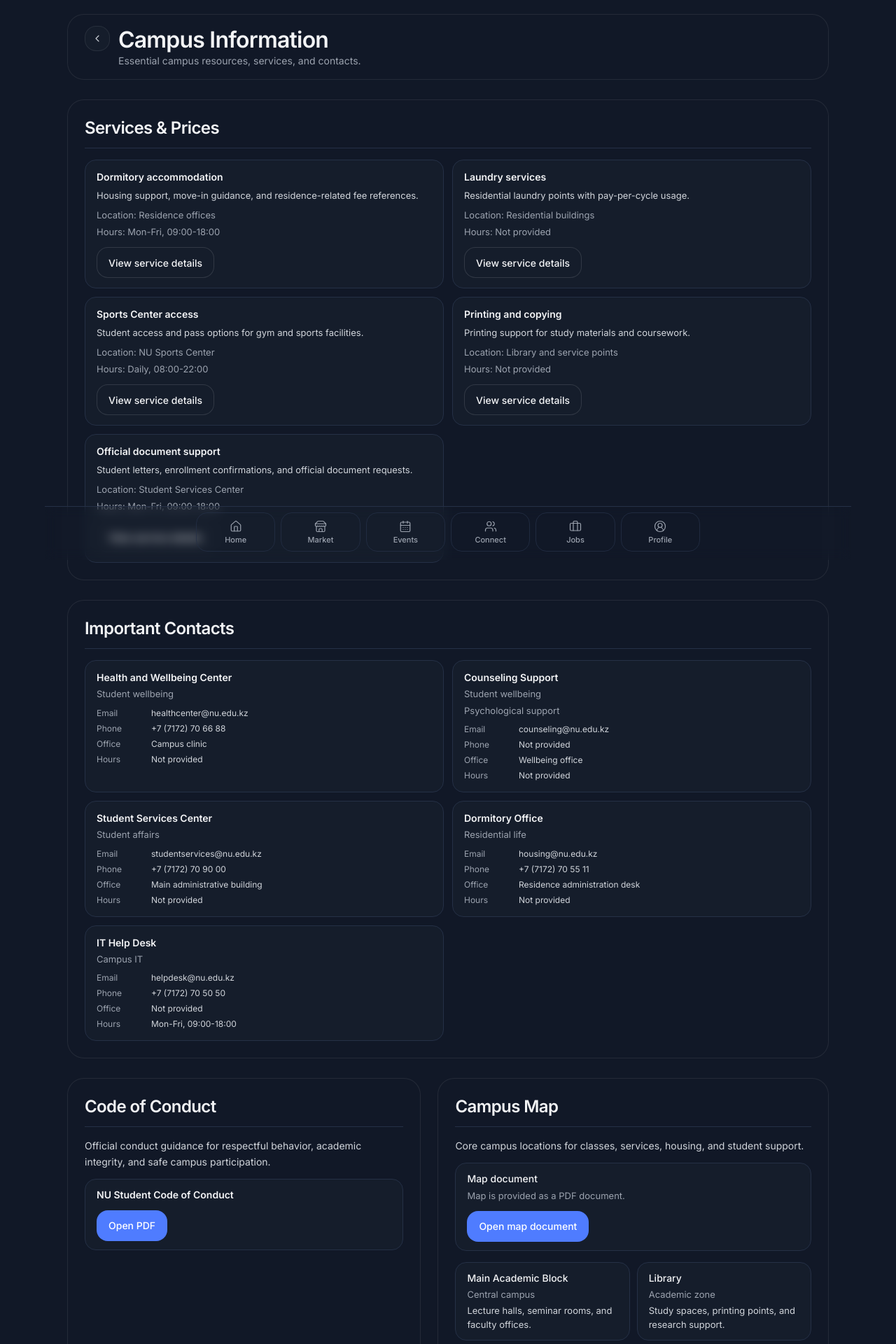
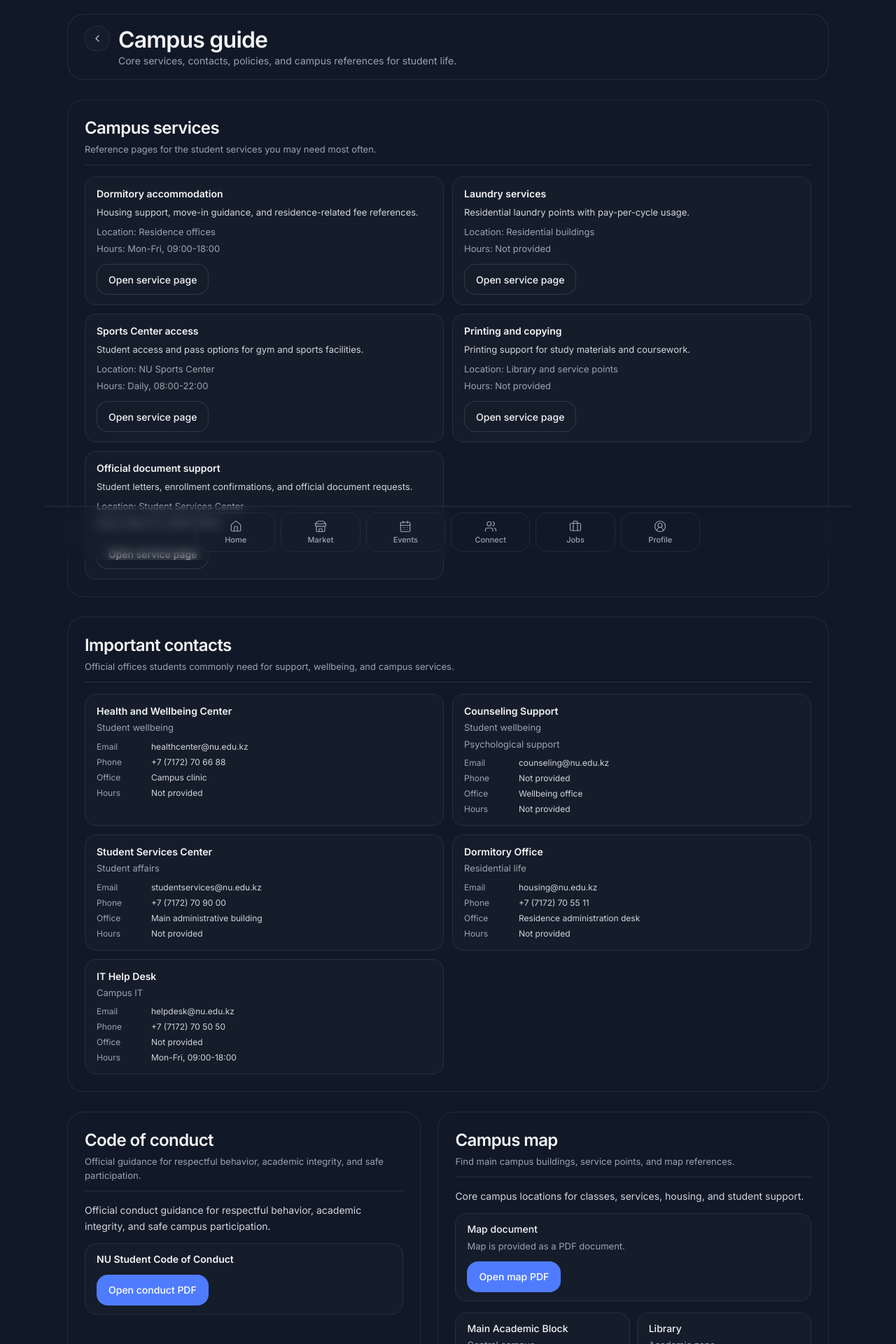
Before and after one commit to saidstrong/NU-Hub, a Next.js app: page /campus in a window 1280 px wide. Shown: the top 1920 px of the page at 70% size. Built offline with nearby package versions, Linux system fonts and the light colour scheme.

Commit message:
NU Atrium v2.5.0

```diff
--- a/app/(app)/campus/page.tsx
+++ b/app/(app)/campus/page.tsx
@@ -31,12 +31,15 @@ export default function CampusInfoPage() {
   return (
     <main>
       <TopBar
-        title="Campus Information"
-        subtitle="Essential campus resources, services, and contacts."
+        title="Campus guide"
+        subtitle="Core services, contacts, policies, and campus references for student life."
         backHref="/home"
       />
 
-      <SectionCard title="Services & Prices">
+      <SectionCard
+        title="Campus services"
+        subtitle="Reference pages for the student services you may need most often."
+      >
         {campusServices.length > 0 ? (
           <div className="grid gap-3 sm:grid-cols-2">
             {campusServices.map((service) => (
@@ -52,7 +55,7 @@ export default function CampusInfoPage() {
                 </div>
                 <div className="mt-3">
                   <ShellButton
-                    label="View service details"
+                    label="Open service page"
                     href={`/campus/services/${service.slug}`}
                     block={false}
                     variant="default"
@@ -63,13 +66,16 @@ export default function CampusInfoPage() {
           </div>
         ) : (
           <EmptyState
-            title="No services listed"
-            description="Campus service references will appear here."
+            title="No campus services listed"
+            description="Campus service reference pages are not available right now."
           />
         )}
       </SectionCard>
 
-      <SectionCard title="Important Contacts">
+      <SectionCard
+        title="Important contacts"
+        subtitle="Official offices students commonly need for support, wellbeing, and campus services."
+      >
         {importantContacts.length > 0 ? (
           <div className="grid gap-3 sm:grid-cols-2">
             {importantContacts.map((contact) => (
@@ -96,13 +102,16 @@ export default function CampusInfoPage() {
         ) : (
           <EmptyState
             title="No contacts available"
-            description="Campus contact references will appear here."
+            description="Official campus contact details are not available right now."
           />
         )}
       </SectionCard>
 
       <div className="grid gap-6 xl:grid-cols-[0.95fr_1.05fr]">
-        <SectionCard title="Code of Conduct">
+        <SectionCard
+          title="Code of conduct"
+          subtitle="Official guidance for respectful behavior, academic integrity, and safe participation."
+        >
           <p className="mb-3 text-[14px] leading-relaxed text-wire-200">
             {campusCodeOfConduct.summary}
           </p>
@@ -114,12 +123,15 @@ export default function CampusInfoPage() {
               rel="noreferrer"
               className="wire-action-primary mt-3 inline-flex w-auto px-4"
             >
-              Open PDF
+              Open conduct PDF
             </a>
           </div>
         </SectionCard>
 
-        <SectionCard title="Campus Map">
+        <SectionCard
+          title="Campus map"
+          subtitle="Find main campus buildings, service points, and map references."
+        >
           <p className="mb-3 text-[14px] leading-relaxed text-wire-200">{campusMap.summary}</p>
 
           {mapIsImage ? (
@@ -136,7 +148,7 @@ export default function CampusInfoPage() {
                 rel="noreferrer"
                 className="wire-action-primary mt-3 inline-flex w-auto px-4"
               >
-                Open map
+                Open full map
               </a>
             </div>
           ) : mapIsPdf ? (
@@ -149,13 +161,13 @@ export default function CampusInfoPage() {
                 rel="noreferrer"
                 className="wire-action-primary mt-3 inline-flex w-auto px-4"
               >
-                Open map document
+                Open map PDF
               </a>
             </div>
           ) : (
             <EmptyState
-              title="Map asset unavailable"
-              description="Map reference file is not currently available."
+              title="Map file unavailable"
+              description="Use the external campus map link below while the local reference file is unavailable."
             />
           )}
 
--- a/app/(app)/campus/services/[slug]/page.tsx
+++ b/app/(app)/campus/services/[slug]/page.tsx
@@ -43,16 +43,22 @@ export default async function CampusServiceDetailPage({ params }: CampusServiceD
     <main>
       <TopBar
         title={service.name}
-        subtitle="Service details, contacts, and pricing references."
+        subtitle="Trusted campus service details, contact points, and price references."
         backHref="/campus"
       />
 
       <div className="grid gap-6 xl:grid-cols-[1.1fr_0.9fr]">
-        <SectionCard title="Overview">
+        <SectionCard
+          title="What this service covers"
+          subtitle="The main purpose of this campus service."
+        >
           <p className="text-[14px] leading-relaxed text-wire-200">{service.description}</p>
         </SectionCard>
 
-        <SectionCard title="Service details">
+        <SectionCard
+          title="Practical details"
+          subtitle="The first details students usually need before reaching out."
+        >
           <dl className="grid grid-cols-[86px_1fr] gap-y-2 text-[12px]">
             <dt className="text-wire-300">Location</dt>
             <dd className="text-wire-200">{valueOrFallback(service.location)}</dd>
@@ -64,7 +70,10 @@ export default async function CampusServiceDetailPage({ params }: CampusServiceD
         </SectionCard>
       </div>
 
-      <SectionCard title="Contact">
+      <SectionCard
+        title="Contact this office"
+        subtitle="Use the official contact details below for the latest service guidance."
+      >
         <dl className="grid grid-cols-[86px_1fr] gap-y-2 text-[12px]">
           <dt className="text-wire-300">Email</dt>
           <dd className="text-wire-200">
@@ -89,7 +98,10 @@ export default async function CampusServiceDetailPage({ params }: CampusServiceD
         </dl>
       </SectionCard>
 
-      <SectionCard title="Pricing asset">
+      <SectionCard
+        title="Price reference"
+        subtitle="Open the attached pricing or fee reference when one is available."
+      >
         {hasPriceAsset ? (
           priceAssetIsImage ? (
             <div className="rounded-[var(--radius-input)] border border-wire-700 bg-wire-800 p-3">
@@ -105,7 +117,7 @@ export default async function CampusServiceDetailPage({ params }: CampusServiceD
                 rel="noreferrer"
                 className="wire-action-primary mt-3 inline-flex w-auto px-4"
               >
-                Open pricing asset
+                Open price reference
               </a>
             </div>
           ) : (
@@ -120,20 +132,20 @@ export default async function CampusServiceDetailPage({ params }: CampusServiceD
                 rel="noreferrer"
                 className="wire-action-primary mt-3 inline-flex w-auto px-4"
               >
-                Open pricing asset
+                Open price reference
               </a>
             </div>
           )
         ) : (
           <EmptyState
-            title="No pricing asset yet"
-            description="Contact the service office for latest rates and fees."
+            title="No price reference attached"
+            description="Use the contact details above to confirm the latest rates, fees, or access rules."
           />
         )}
       </SectionCard>
 
       <section className="wire-panel">
-        <ShellButton label="Back to campus overview" href="/campus" variant="default" block={false} />
+        <ShellButton label="Back to campus guide" href="/campus" variant="default" block={false} />
       </section>
     </main>
   );
```
